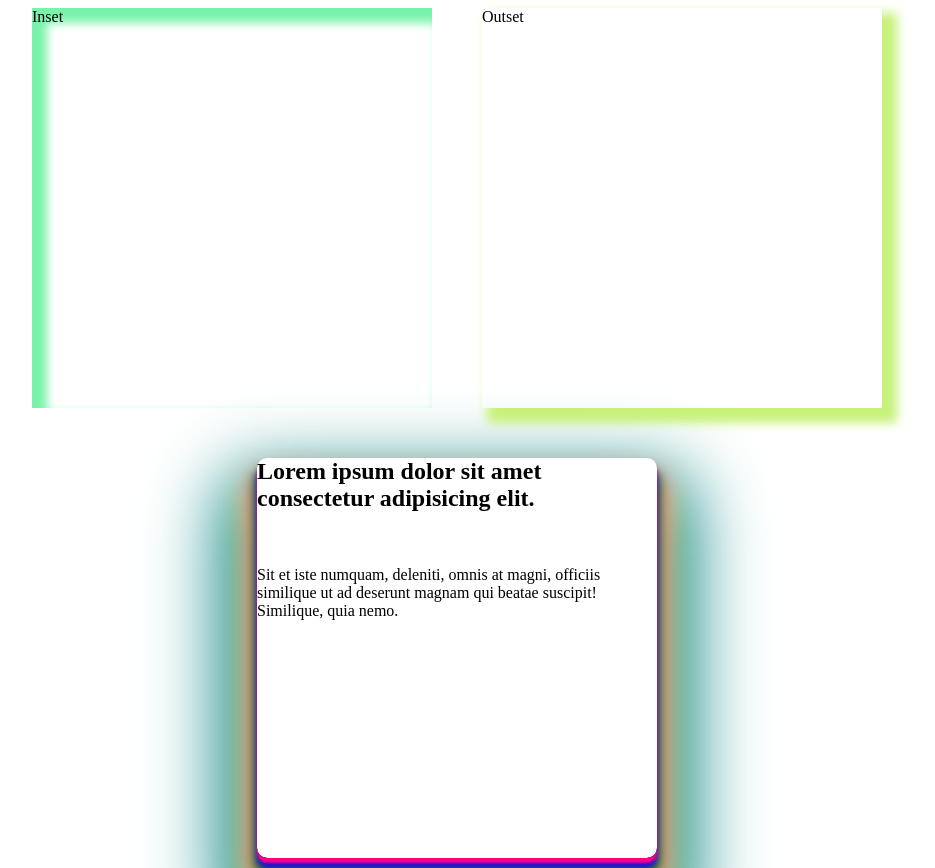
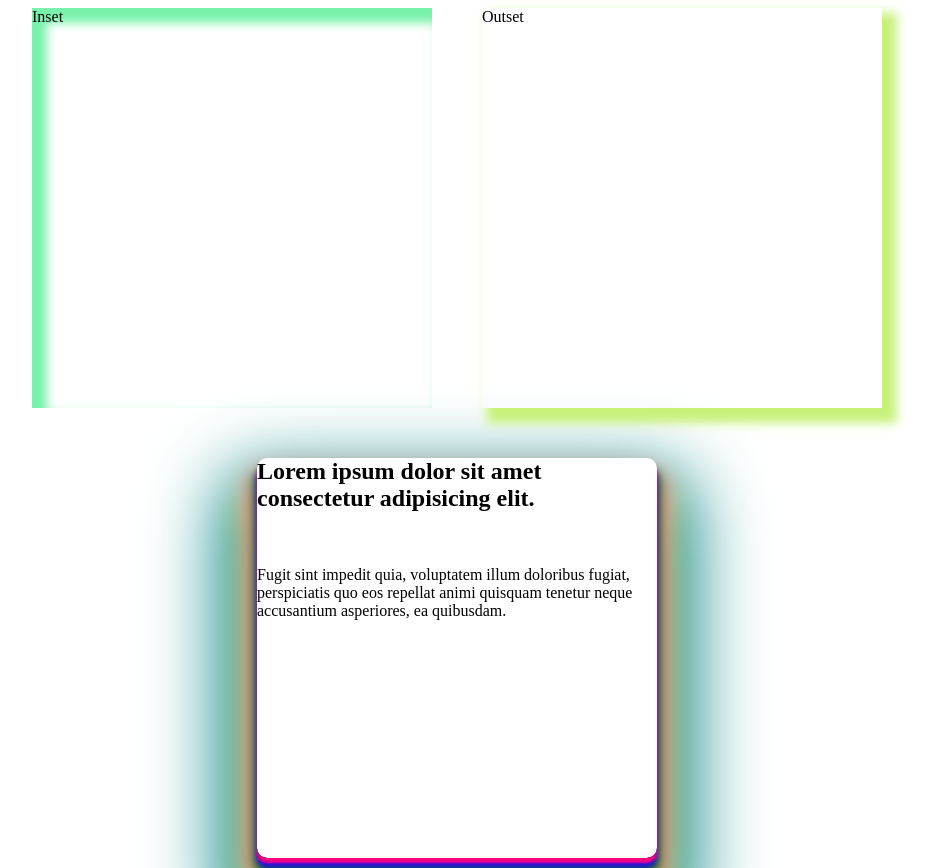
Before and after one commit to danik00111/html-css-course, a plain HTML site: page lesson.html in a window 1280 px wide. Shown: the top 868 px of the page, without its empty margins (183-1118 px from the left). Drawn offline with Linux system fonts and the light colour scheme.

Commit message:
commit message

```diff
--- a/lesson.html
+++ b/lesson.html
@@ -15,8 +15,9 @@
       <h2>Lorem ipsum dolor sit amet consectetur adipisicing elit.</h2>
       <br />
       <p>
-        Sit et iste numquam, deleniti, omnis at magni, officiis similique ut ad
-        deserunt magnam qui beatae suscipit! Similique, quia nemo.
+        Fugit sint impedit quia, voluptatem illum doloribus fugiat, perspiciatis
+        quo eos repellat animi quisquam tenetur neque accusantium asperiores, ea
+        quibusdam.
       </p>
     </div>
   </body>
```
